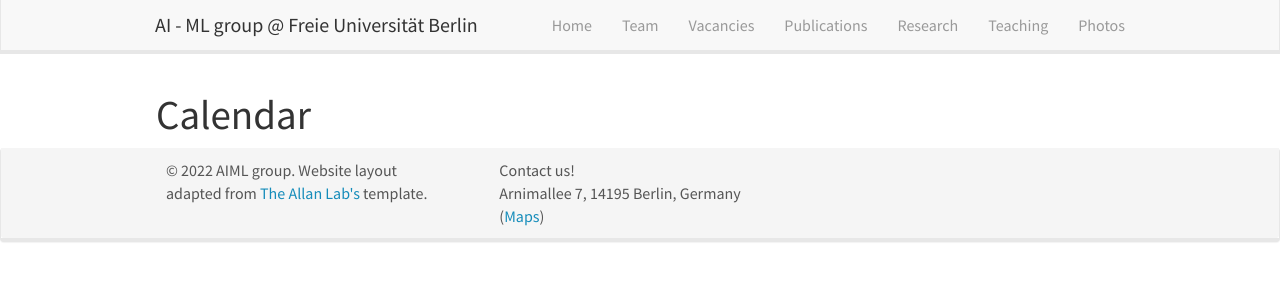
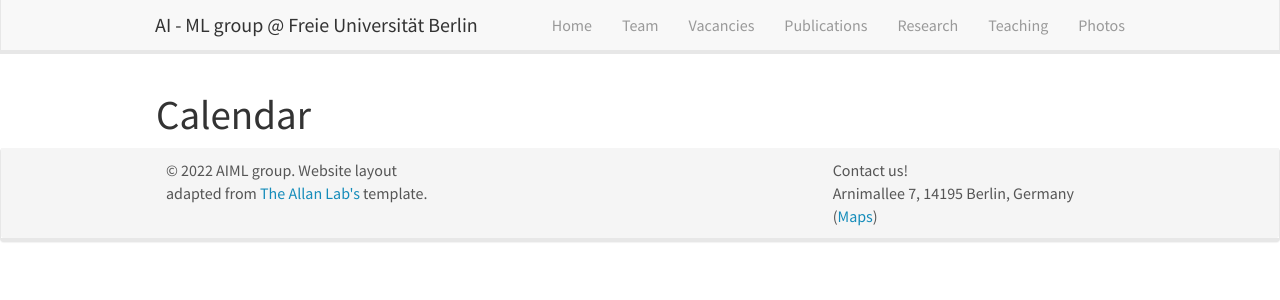
Before and after one commit to AIML-research/AIML-research.github.io, a Jekyll site: the page built from _pages/mini_lecture_series.md, in a window 1280 px wide. Shown: the top 300 px of the page. Built offline with Jekyll 4.4.1, drawn with Linux system fonts in a browser that asks for light colours; nearby versions of some CDN libraries.

Commit message:
Update footer.html

```diff
--- a/_includes/footer.html
+++ b/_includes/footer.html
@@ -5,10 +5,9 @@
 		<div class="col-sm-4">
 			<p>&copy 2022 AIML group. Website layout adapted from <a href="http://www.allanlab.org/">The Allan Lab's</a> template. </p>
 		</div>
-<!--		<div class="col-sm-4">
-		  Funding:<br />
-
-		</div>-->
+		<div class="col-sm-4">
+		  <br />
+		</div>
 		<div class="col-sm-4">
 		  Contact us!<br />
 		  Arnimallee 7, 14195 Berlin, Germany  (<a href="https://goo.gl/maps/61Ro4kz3mDUKpuxW8">Maps</a>)
```
